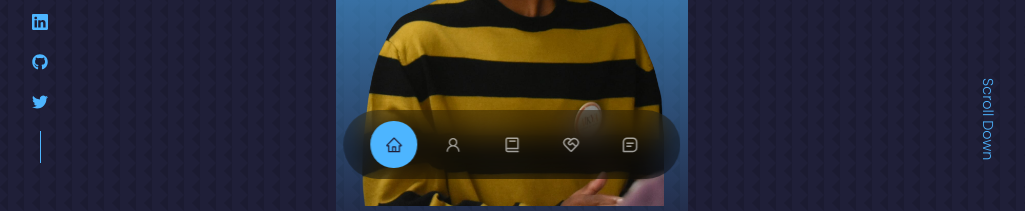
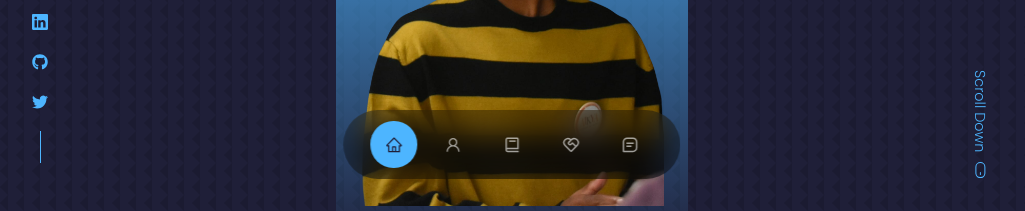
Before and after one commit to its-abhishek/AbhishekHonnapure, a React (Create React App) app in the folder react-portfolio-website/: page / in a window 1280 px wide. Shown: the part 589-800 px from the top of the page, without its empty margins (128-1153 px from the left). Built offline with nearby package versions, Linux system fonts and the light colour scheme.

Commit message:
added mouse icon - Abhishek

```diff
--- a/react-portfolio-website/src/components/header/header.css
+++ b/react-portfolio-website/src/components/header/header.css
@@ -62,6 +62,15 @@ header {
     font-size: 0.9rem;
   }
 
+  .mouse__down {
+    position: relative;
+    left: 10px;
+    top: 3px;
+    font-weight: 300;
+    font-size: 1rem;
+    transform: rotate(90deg);
+  }
+
   /* ================== MEDIA QUERIES (MEDIUM DEVICES)================ */
 
 @media screen and (max-width: 1024px) {
--- a/react-portfolio-website/src/components/header/header.jsx
+++ b/react-portfolio-website/src/components/header/header.jsx
@@ -3,6 +3,7 @@ import CTA from './CTA'
 import "./header.css"
 import ME from '../../assets/me.png'
 import HeaderSocials from './HeaderSocials'
+import {BsMouse} from 'react-icons/bs'
 
 const Header = () => {
   return (
@@ -16,7 +17,7 @@ const Header = () => {
       <div className="me">
         <img src={ME}alt="me" />
       </div>
-        <a href="#contact" className='scroll__down'>Scroll Down</a>
+        <a href="#contact" className='scroll__down'>Scroll Down<BsMouse className='mouse__down'/></a>
       </div>
     </header>
   )
```
